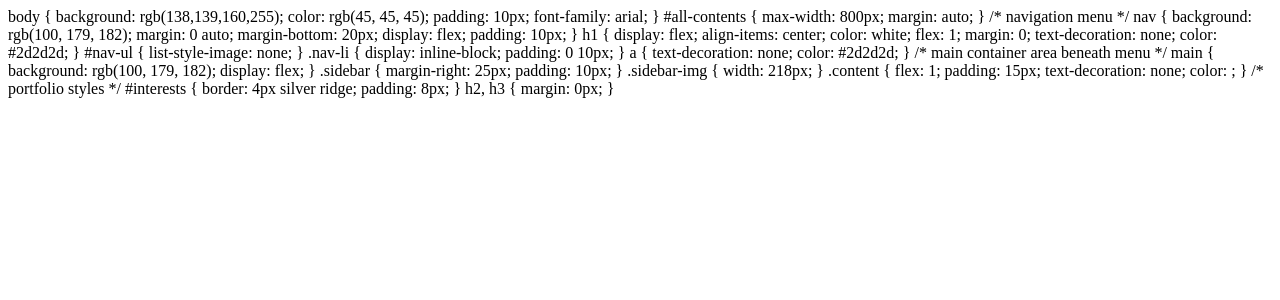
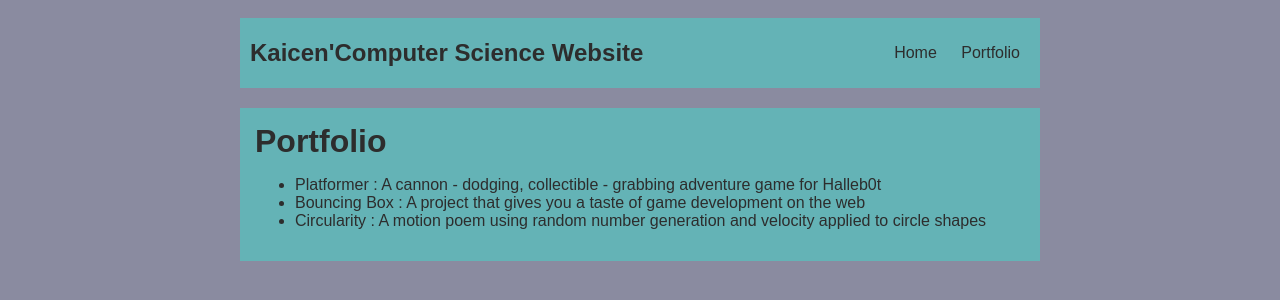
Before and after one commit to KaicenSampey4189955/KaicenSampey4189955.github.io, a plain HTML site: page portfolio.html in a window 1280 px wide. Drawn offline with Linux system fonts and the light colour scheme.

Commit message:
portofolio

```diff
--- a/portfolio.html
+++ b/portfolio.html
@@ -1,67 +1,32 @@
-        body {
-       background: rgb(138,139,160,255);
-       color: rgb(45, 45, 45);
-       padding: 10px;
-       font-family: arial;
-   }
-   #all-contents {
-     max-width: 800px;
-       margin: auto;
-   }
+<!DOCTYPE HTML>
+<html>
+    <head> <title>Kaicen's Computer Science Website</title>
+      <link rel="stylesheet" href="style.css">
+    </head>
 
-   /* navigation menu */
-   nav {
-       background: rgb(100, 179, 182);
-      margin: 0 auto;
-     margin-bottom: 20px;
-       display: flex;
-       padding: 10px;
-   }
-   h1 {
-       display: flex;
-       align-items: center;
-       color: white;
-       flex: 1;
-       margin: 0;
-text-decoration: none;
-       color: #2d2d2d;
-   }
-   #nav-ul {
-       list-style-image: none;
-   }
-   .nav-li {
-       display: inline-block;
-       padding: 0 10px;
-   }
-   a {
-       text-decoration: none;
-       color: #2d2d2d;
-   }
-
-   /* main container area beneath menu */
-   main {
-       background: rgb(100, 179, 182);
-       display: flex;
-   }
-   .sidebar {
-       margin-right: 25px;
-       padding: 10px;
-   }
-   .sidebar-img {
-       width: 218px;
-   }
-   .content {
-       flex: 1;
-       padding: 15px;
- text-decoration: none;
-       color: ;
-   }
-
-   /* portfolio styles */
-   #interests {
-       border: 4px silver ridge;
-       padding: 8px;
-   }
-   h2, h3 {
-       margin: 0px;
-   }
+    <body>
+      <div id="all-contents">
+        <nav>
+          <h1>Kaicen'Computer Science Website</h1>
+            <ul id="nav-ul">
+              <li class="nav-li">
+               <a class="nav-a" href="index.html">Home</a>
+              </li>
+              <li class="nav-li">
+               <a class="nav-a" href="portfolio.html">Portfolio</a>
+              </li>
+            </ul>
+        </nav>
+        <main>
+          <div class="content">
+            <h1>Portfolio</h1>
+            <ul id="portfolio">
+              <li><a href="projects/platformer/">Platformer : A cannon - dodging, collectible - grabbing adventure game for Halleb0t</a></li>
+              <li><a href="projects/bouncing-box/">Bouncing Box : A project that gives you a taste of game development on the web </a></li>
+              <li><a href="projects/circularity/">Circularity : A motion poem using random number generation and velocity applied to circle shapes</a></li>
+            </ul>
+          </div>
+        </main>
+      </div>
+    </body>
+</html>
--- a/style.css
+++ b/style.css
@@ -0,0 +1,67 @@
+body {
+       background: rgb(138,139,160,255);
+       color: rgb(45, 45, 45);
+       padding: 10px;
+       font-family: arial;
+   }
+   #all-contents {
+     max-width: 800px;
+       margin: auto;
+   }
+
+   /* navigation menu */
+   nav {
+       background: rgb(100, 179, 182);
+      margin: 0 auto;
+     margin-bottom: 20px;
+       display: flex;
+       padding: 10px;
+   }
+   h1 {
+       display: flex;
+       align-items: center;
+       color: white;
+       flex: 1;
+       margin: 0;
+text-decoration: none;
+       color: #2d2d2d;
+   }
+   #nav-ul {
+       list-style-image: none;
+   }
+   .nav-li {
+       display: inline-block;
+       padding: 0 10px;
+   }
+   a {
+       text-decoration: none;
+       color: #2d2d2d;
+   }
+
+   /* main container area beneath menu */
+   main {
+       background: rgb(100, 179, 182);
+       display: flex;
+   }
+   .sidebar {
+       margin-right: 25px;
+       padding: 10px;
+   }
+   .sidebar-img {
+       width: 218px;
+   }
+   .content {
+       flex: 1;
+       padding: 15px;
+ text-decoration: none;
+       color: ;
+   }
+
+   /* portfolio styles */
+   #interests {
+       border: 4px silver ridge;
+       padding: 8px;
+   }
+   h2, h3 {
+       margin: 0px;
+   }
```
